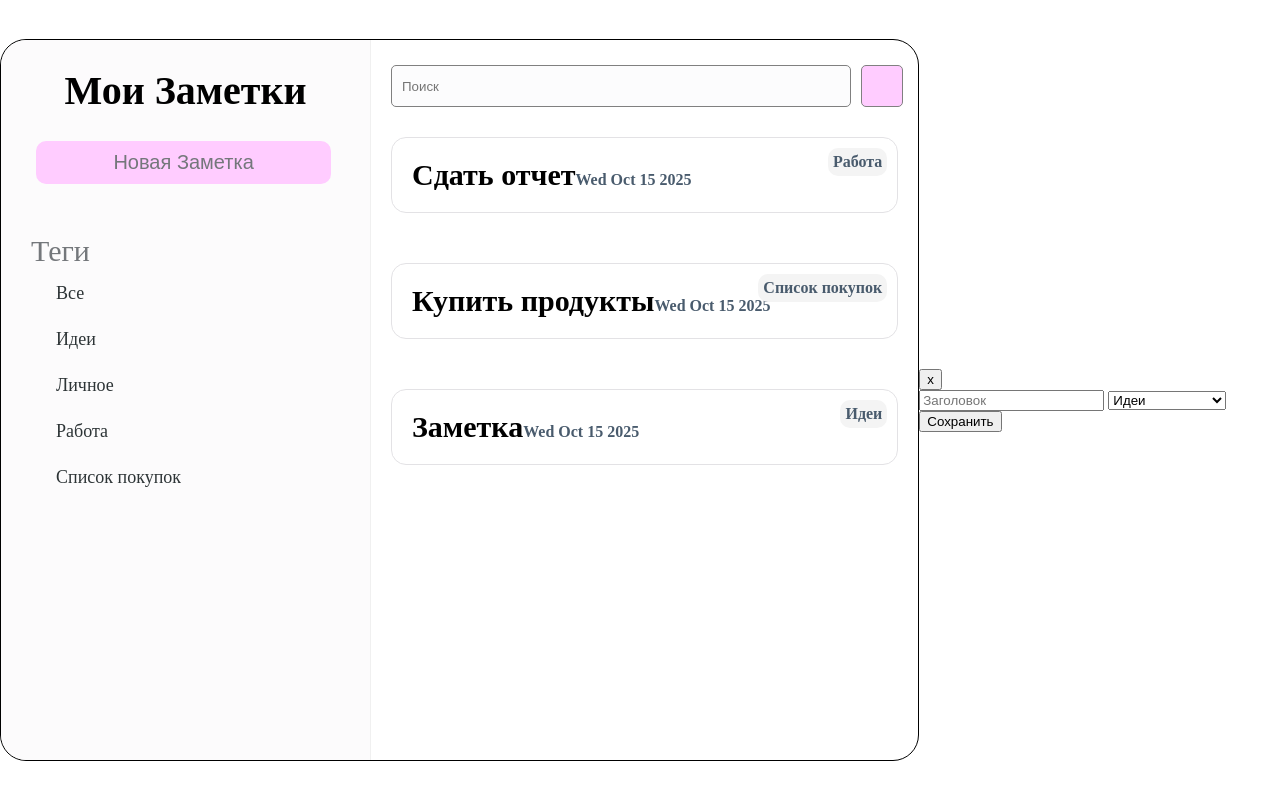
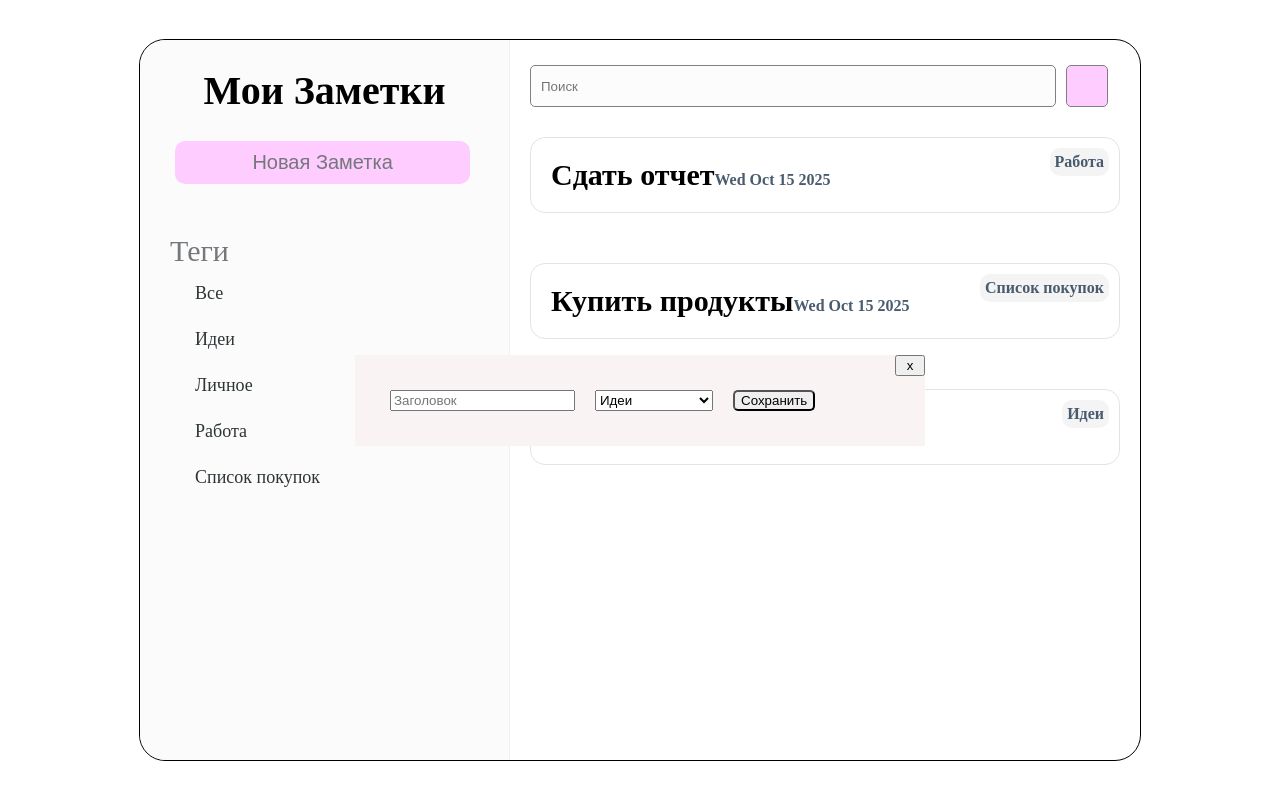
Before and after one commit to mikieva-ka/2, a plain HTML site: page index.html in a window 1280 px wide. Both pictures are taken after a click on the button "Новая Заметка". Drawn offline with Linux system fonts and the light colour scheme.

Commit message:
Update style.css

```diff
--- a/style.css
+++ b/style.css
@@ -38,6 +38,7 @@ body{
     border: none;
     width: 80%;
     margin-left: 35px;
+    cursor: pointer;
 }
 
 .menu__teg{
@@ -65,6 +66,7 @@ body{
     width: 70%;
     padding-left: 35px;
     font-weight: 600;
+    cursor: pointer;
 }
 
 .poisk__input{
@@ -89,6 +91,7 @@ body{
     border-radius: 5px ;
     color: #F0F0F0;
     border: 1px solid gray;
+    cursor: pointer;
 }
 
 .zadacha{
@@ -131,3 +134,48 @@ body{
     color: #495B6D;
     margin-top: 20px;
 }
+
+.overlay{
+    position: fixed;
+    width: 100%;
+    height: 100%;
+    top: 0;
+    left: 0;
+    background: rgba(0, 0, 0, 0,5);
+    justify-content: center;
+    align-items: center;
+    z-index: 1000;
+    display: none;
+}
+
+.okno{
+    background: #faf3f3;
+    width: 500px;
+    position: relative;
+    padding: 35px;
+}
+
+.okno__close{
+    position: absolute;
+    right: 0;
+    top: 0;
+    width: 30px;
+}
+
+.okno__close:hover{
+    cursor: pointer;
+}
+
+.overlay_open {
+    display: flex;
+}
+
+.okno__form{
+    display: flex;
+    gap: 20px;
+}
+
+.okno__btn-save{
+    border-radius: 5px;
+    cursor: pointer;
+}
```
